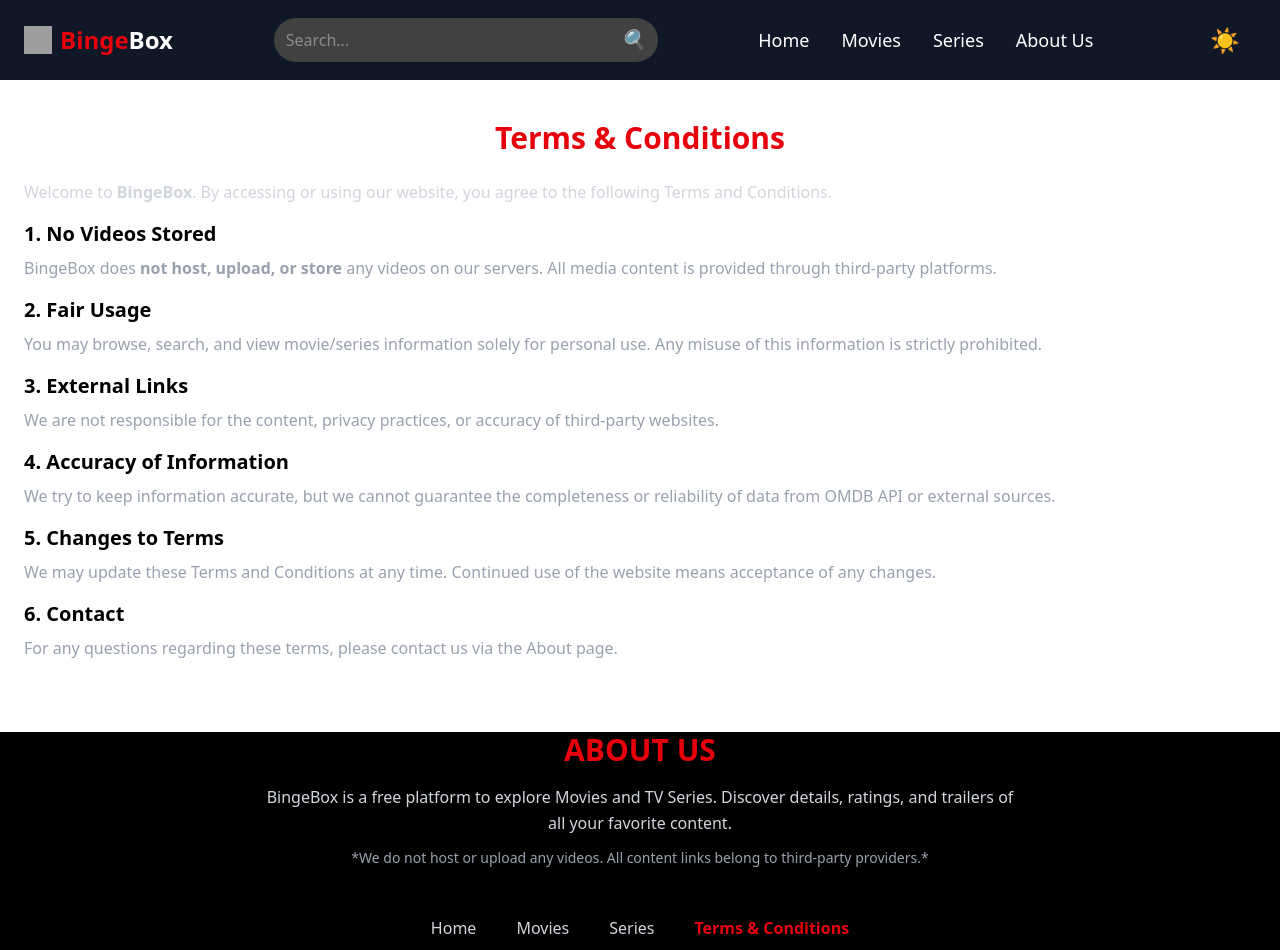
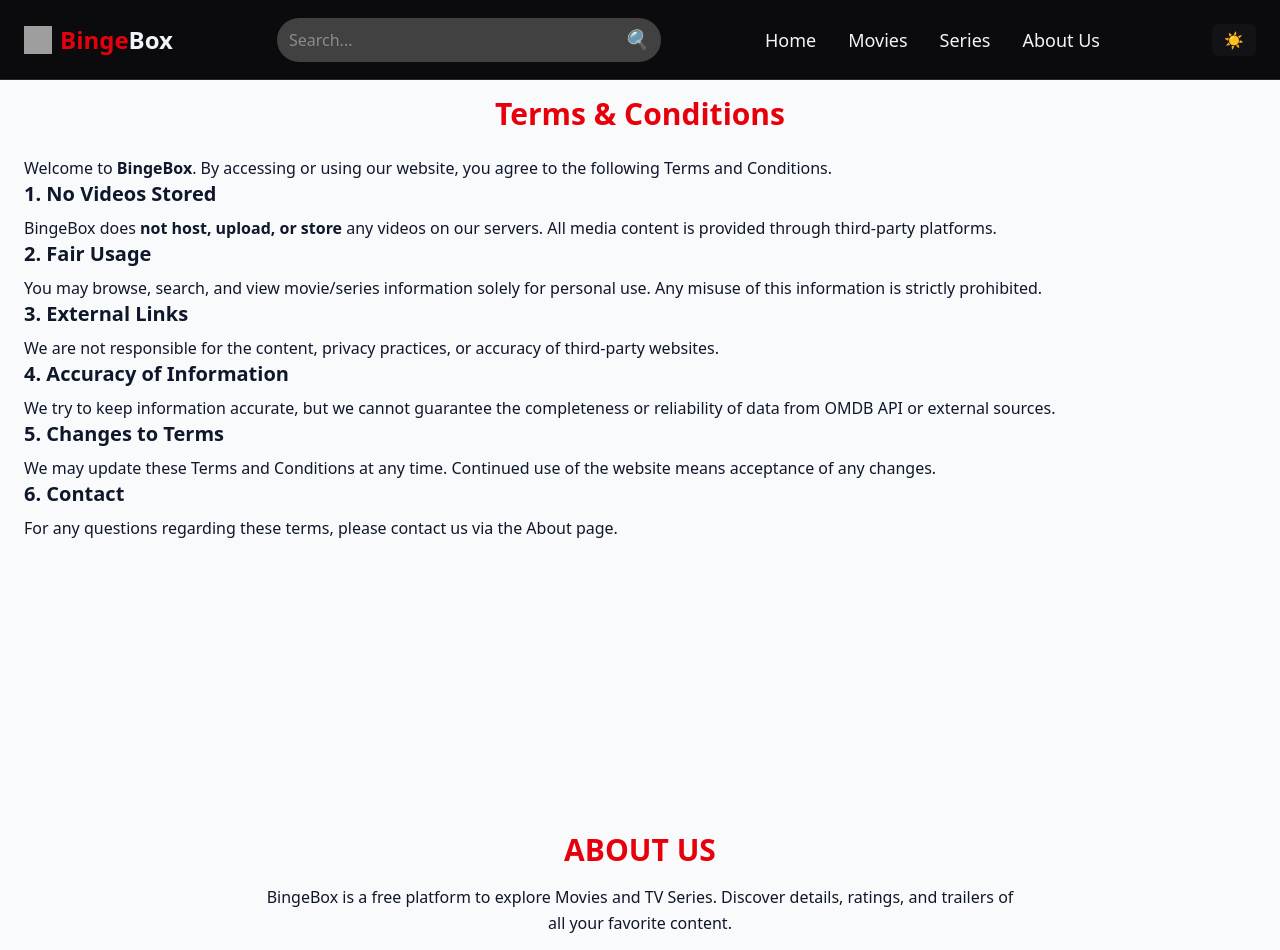
Before and after one commit to Abhishekkumarx/Binge-Box-React, a React (Vite) app: page /terms in a window 1280 px wide. Shown: the top 950 px of the page. Built offline with nearby package versions, Linux system fonts and the light colour scheme; no server answers; grey boxes are pictures that could not be loaded.

Commit message:
fixed theme problems

```diff
--- a/index.html
+++ b/index.html
@@ -1,4 +1,3 @@
-document.documentElement.classList.add("dark");
 <!doctype html>
 <html lang="en">
   <head>
--- a/src/App.jsx
+++ b/src/App.jsx
@@ -1,4 +1,5 @@
 import './App.css'
+import './index.css'
 import {useState ,useEffect } from "react";
 import Header from "./components/Header";
 import Footer from "./components/Footer";
--- a/src/components/Footer.jsx
+++ b/src/components/Footer.jsx
@@ -6,18 +6,19 @@
   const location = useLocation(); // Track current page for active link
 
   return (
-    <footer className="bg-black dark:bg-gray-900 text-white dark:text-gray-300">
+    <footer className="w-full py-8 bg-[--bg-light] dark:bg-[--bg-dark] text-[--text-light] dark:text-[--text-dark]">
+
 
       {/* ABOUT SECTION */}
       <div className="max-w-6xl mx-auto text-center mb-12 px-2">
         <h1 className="text-3xl font-bold text-red-600 mb-4">ABOUT US</h1>
 
-        <p className="text-gray-300 max-w-3xl mx-auto text-sm sm:text-base leading-relaxed">
+        <p className=" max-w-3xl mx-auto text-sm sm:text-base leading-relaxed ">
           BingeBox is a free platform to explore Movies and TV Series.
           Discover details, ratings, and trailers of all your favorite content.
         </p>
 
-        <p className="text-gray-400 mt-3 text-xs sm:text-sm">
+        <p className=" mt-3 text-xs sm:text-sm">
           *We do not host or upload any videos. All content links belong to third-party providers.*
         </p>
       </div>
@@ -33,7 +34,7 @@
           className={
             location.pathname === "/"
               ? "text-red-600 font-bold"
-              : "text-gray-300 hover:text-red-500"
+              : " hover:text-red-500"
           }
         >
           Home
@@ -44,7 +45,7 @@
           className={
             location.pathname === "/movies"
               ? "text-red-600 font-bold"
-              : "text-gray-300 hover:text-red-500"
+              : " hover:text-red-500"
           }
         >
           Movies
@@ -55,7 +56,7 @@
           className={
             location.pathname === "/series"
               ? "text-red-600 font-bold"
-              : "text-gray-300 hover:text-red-500"
+              : " hover:text-red-500"
           }
         >
           Series
@@ -67,7 +68,7 @@
           className={
             location.pathname === "/terms"
               ? "text-red-600 font-bold"
-              : "text-gray-300 hover:text-red-500"
+              : " hover:text-red-500"
           }
         >
           Terms & Conditions
--- a/src/components/Header.jsx
+++ b/src/components/Header.jsx
@@ -36,7 +36,15 @@
   return (
     <>
       {/* HEADER */}
-      <header className="fixed top-0 left-0 w-full h-20  px-4 md:px-6 flex items-center justify-between z-50 bg-gray-900 dark:bg-black text-white dark:text-gray-200">
+      <header className="
+        fixed top-0 left-0 w-full h-20 flex items-center justify-between
+        px-4 md:px-6 z-50
+        bg-[var(--bg-dark)] dark:bg-[var(--bg-dark)]
+        text-[var(--text-dark)] dark:text-[var(--text-dark)]
+        border-b border-[var(--muted-dark)]/20
+      ">
+
+
 
         {/* LOGO */}
         <Link to="/" className="flex items-center space-x-2 cursor-pointer">
@@ -75,8 +83,8 @@
             onClick={scrollToTop}
             className={
               location.pathname === "/"
-                ? "text-red-600 font-bold"
-                : "text-white hover:text-red-600"
+                ? "text-[var(--accent)] font-semibold"
+                : "hover:text-[var(--accent)] text-[var(--text-dark)]"
             }
           >
             Home
@@ -87,8 +95,8 @@
             onClick={scrollToTop}
             className={
               location.pathname === "/movies"
-                ? "text-red-600 font-bold"
-                : "text-white hover:text-red-600"
+                ? "text-[var(--accent)] font-semibold"
+                : "hover:text-[var(--accent)] text-[var(--text-dark)]"
             }
           >
             Movies
@@ -99,8 +107,8 @@
             onClick={scrollToTop}
             className={
               location.pathname === "/series"
-                ? "text-red-600 font-bold"
-                : "text-white hover:text-red-600"
+                ? "text-[var(--accent)] font-semibold"
+                : "hover:text-[var(--accent)] text-[var(--text-dark)]"
             }
           >
             Series
@@ -110,8 +118,8 @@
             onClick={scrollToTop}
             className={
               location.pathname === "/about"
-                ? "text-red-600 font-bold"
-                : "text-white hover:text-red-600"
+                ? "text-[var(--accent)] font-semibold"
+                : "hover:text-[var(--accent)] text-[var(--text-dark)]"
             }
           >
             About Us
@@ -119,10 +127,11 @@
         </nav>
         <button
           onClick={() => setDarkMode(!darkMode)}
-          className="text-xl md:text-2xl mx-4"
+          className="ml-2 px-3 py-1 rounded-md bg-[var(--card-dark)] hover:bg-[var(--card-dark)]/90"
         >
           {darkMode ? "🌙" : "☀️"}
         </button>
+
 
 
         {/* MOBILE MENU BUTTON */}
@@ -136,7 +145,10 @@
 
       {/* MOBILE DROPDOWN */}
       {menuOpen && (
-        <div className="md:hidden bg-[#0e0d0d] text-white w-full px-6 py-4 space-y-4 fixed top-20 left-0 z-40">
+        <div className="md:hidden fixed top-20 left-0 w-full z-40">
+          <div className="bg-[var(--bg-dark)] text-[var(--text-dark)] w-full px-6 py-4 space-y-4 border-b border-[var(--muted-dark)]/20">
+
+
 
           <Link
             to="/"
@@ -146,8 +158,8 @@
             }}
             className={
               location.pathname === "/"
-                ? "text-red-600 font-bold block"
-                : "block hover:text-red-500"
+                ? "text-[var(--accent)] font-semibold block"
+                : "block hover:text-[var(--accent)]"
             }
           >
             Home
@@ -162,8 +174,9 @@
           }}
           className={
             location.pathname === "/movies"
-              ? "text-red-600 font-bold block"
-              : "block hover:text-red-500"
+             ? "text-[var(--accent)] font-semibold block"
+             : "block hover:text-[var(--accent)]"
+
           }
         >
           Movies
@@ -178,8 +191,9 @@
             }}
             className={
               location.pathname === "/series"
-                ? "text-red-600 font-bold block"
-                : "block hover:text-red-500"
+                ? "text-[var(--accent)] font-semibold block"
+                : "block hover:text-[var(--accent)]"
+
             }
           >
             Series
@@ -187,21 +201,27 @@
 
           <Link
             to="/about"
+            onClick={() => {
+                scrollToTop();
+                setMenuOpen(false);
+              }}
             className={
               location.pathname === "/about"
-                ? "text-red-600 font-bold block"
-                : "block hover:text-red-500"
+                ? "text-[var(--accent)] font-semibold block"
+                 : "block hover:text-[var(--accent)]"
             }
-            onClick={() => setMenuOpen(false)}
+
           >
             About Us
           </Link>
 
+        </div>
+      </div>
 
-        </div>
       )}
+
     </>
-  );
+    );
 }
 
 export default Header;
--- a/src/components/MovieCard.jsx
+++ b/src/components/MovieCard.jsx
@@ -13,7 +13,7 @@
     <Link to={`/movie/${movie.imdbID}`} className="group">
       <div
         className="
-          bg-[#373f4b]
+          bg-[#619194]
           rounded-xl
           overflow-hidden
           shadow-lg
@@ -33,7 +33,7 @@
         {/* Text */}
         <div className="p-3">
           <h3 className="font-semibold text-sm line-clamp-2">{movie.Title}</h3>
-          <p className="text-xs text-gray-400 mt-1">{movie.Year}</p>
+          <p className="text-xs  mt-1">{movie.Year}</p>
         </div>
       </div>
     </Link>
--- a/src/index.css
+++ b/src/index.css
@@ -1,24 +1,40 @@
+/* src/index.css */
 @import "tailwindcss";
 
-/* ---- CUSTOM TAILWIND V4 THEME ---- */
+/* Cinematic theme variables for Tailwind v4 */
 @theme {
-  --color-bg-light: white;
-  --color-bg-dark: #000000;
+  --bg-light: #f8fafc;        /* slate-50 */
+  --text-light: #0f172a;      /* slate-900 */
+  --muted-light: #64748b;     /* slate-400 */
 
-  --color-text-light: black;
-  --color-text-dark: #e5e5e5;
+  --bg-dark: #0b0b0d;         /* near black */
+  --text-dark: #f1f5f9;       /* soft white */
+  --muted-dark: #94a3b8;      /* muted text */
+
+  --card-dark: #111317;       /* card background dark */
+  --card-light: #ffffff;      /* card background light */
+
+  --accent: #ef4444;          /* red accent */
 }
 
-/* Light mode (default) */
+/* Default (light) */
 :root {
   color-scheme: light;
-  background-color: var(--color-bg-light);
-  color: var(--color-text-light);
+  background-color: var(--bg-light);
+  color: var(--text-light);
 }
 
-/* Dark mode (activated when .dark class is on <html>) */
+/* Dark mode, when .dark added to <html> or top root wrapper */
 .dark {
   color-scheme: dark;
-  background-color: var(--color-bg-dark);
-  color: var(--color-text-dark);
+  background-color: var(--bg-dark);
+  color: var(--text-dark);
 }
+
+/* Helpful utility (optional) */
+.app-bg {
+  background-color: var(--bg-light);
+}
+.dark .app-bg {
+  background-color: var(--bg-dark);
+}
--- a/src/pages/AboutUs.jsx
+++ b/src/pages/AboutUs.jsx
@@ -7,7 +7,7 @@
   }, []);
 
   return (
-    <div className="pt-24 p-6 bg-white dark:bg-black text-black dark:text-white">
+    <div className="pt-24 p-6 min-h-screen bg-[--bg-light] dark:bg-[--bg-dark] text-[--text-light] dark:text-[--text-dark]">
 
 
     </div>
--- a/src/pages/Home.jsx
+++ b/src/pages/Home.jsx
@@ -13,7 +13,8 @@
 }, []);
 
   return (
-    <div className="flex flex-col gap-12 pt-24 bg-[--color-bg-light] dark:bg-[--color-bg-dark] text-[--color-text-light] dark:text-[--color-text-dark]">
+    <div className="flex flex-col gap-12 pt-24 bg-[--bg-light] dark:bg-[--bg-dark] text-[--text-light] dark:text-[--text-dark]">
+
 
 
 
--- a/src/pages/Movies.jsx
+++ b/src/pages/Movies.jsx
@@ -13,7 +13,8 @@
 
 
   return (
-    <div className="flex flex-col gap-12 pt-24 bg-white dark:bg-black text-black dark:text-white">
+    <div className="flex flex-col gap-12 pt-24 bg-[--bg-light] dark:bg-[--bg-dark] text-[--text-light] dark:text-[--text-dark]">
+
 
 
       <h1 className="text-3xl font-bold self-center">Popular Movies</h1>
--- a/src/pages/Series.jsx
+++ b/src/pages/Series.jsx
@@ -10,7 +10,8 @@
 
 
   return (
-    <div className="flex flex-col gap-12 pt-24 bg-white dark:bg-black text-black dark:text-white">
+    <div className="flex flex-col gap-12 pt-24 bg-[--bg-light] dark:bg-[--bg-dark] text-[--text-light] dark:text-[--text-dark]">
+
 
       <h1 className="text-3xl font-bold self-center">Popular Series</h1>
 
--- a/src/pages/TermsAndConditions.jsx
+++ b/src/pages/TermsAndConditions.jsx
@@ -8,47 +8,48 @@
   }, []);
 
   return (
-    <div className="pt-24 p-6 bg-white dark:bg-black text-black dark:text-white self-center">
+    <div className="pt-24 p-6 min-h-screen bg-[--bg-light] dark:bg-[--bg-dark] text-[--text-light] dark:text-[--text-dark]">
+
 
 
       <h1 className="text-3xl font-bold text-red-600 mb-6 self-center text-center">
         Terms & Conditions
       </h1>
 
-      <p className="text-gray-300 mb-4">
+      <p className="">
         Welcome to <b>BingeBox</b>. By accessing or using our website, you agree to the following Terms and Conditions.
       </p>
 
       <h2 className="text-xl font-semibold mb-2">1. No Videos Stored</h2>
-      <p className="text-gray-400 mb-4">
+      <p className="">
         BingeBox does <b>not host, upload, or store</b> any videos on our servers.
         All media content is provided through third-party platforms.
       </p>
 
       <h2 className="text-xl font-semibold mb-2">2. Fair Usage</h2>
-      <p className="text-gray-400 mb-4">
+      <p className="">
         You may browse, search, and view movie/series information solely for personal use.
         Any misuse of this information is strictly prohibited.
       </p>
 
       <h2 className="text-xl font-semibold mb-2">3. External Links</h2>
-      <p className="text-gray-400 mb-4">
+      <p className="">
         We are not responsible for the content, privacy practices, or accuracy of third-party websites.
       </p>
 
       <h2 className="text-xl font-semibold mb-2">4. Accuracy of Information</h2>
-      <p className="text-gray-400 mb-4">
+      <p className="">
         We try to keep information accurate, but we cannot guarantee the completeness or reliability of data from OMDB API or external sources.
       </p>
 
       <h2 className="text-xl font-semibold mb-2">5. Changes to Terms</h2>
-      <p className="text-gray-400 mb-4">
+      <p className="">
         We may update these Terms and Conditions at any time.
         Continued use of the website means acceptance of any changes.
       </p>
 
       <h2 className="text-xl font-semibold mb-2">6. Contact</h2>
-      <p className="text-gray-400 mb-12">
+      <p className="">
         For any questions regarding these terms, please contact us via the About page.
       </p>
     </div>
```
